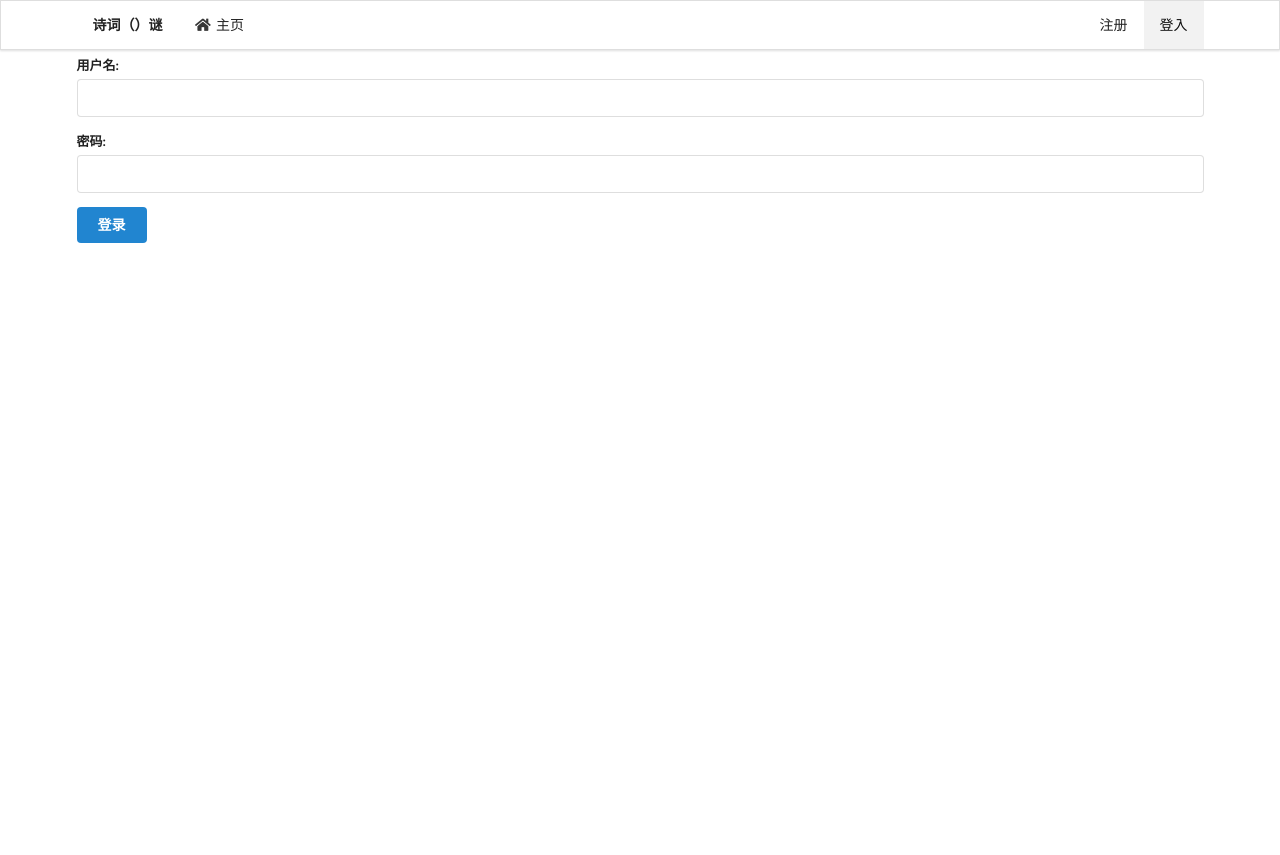
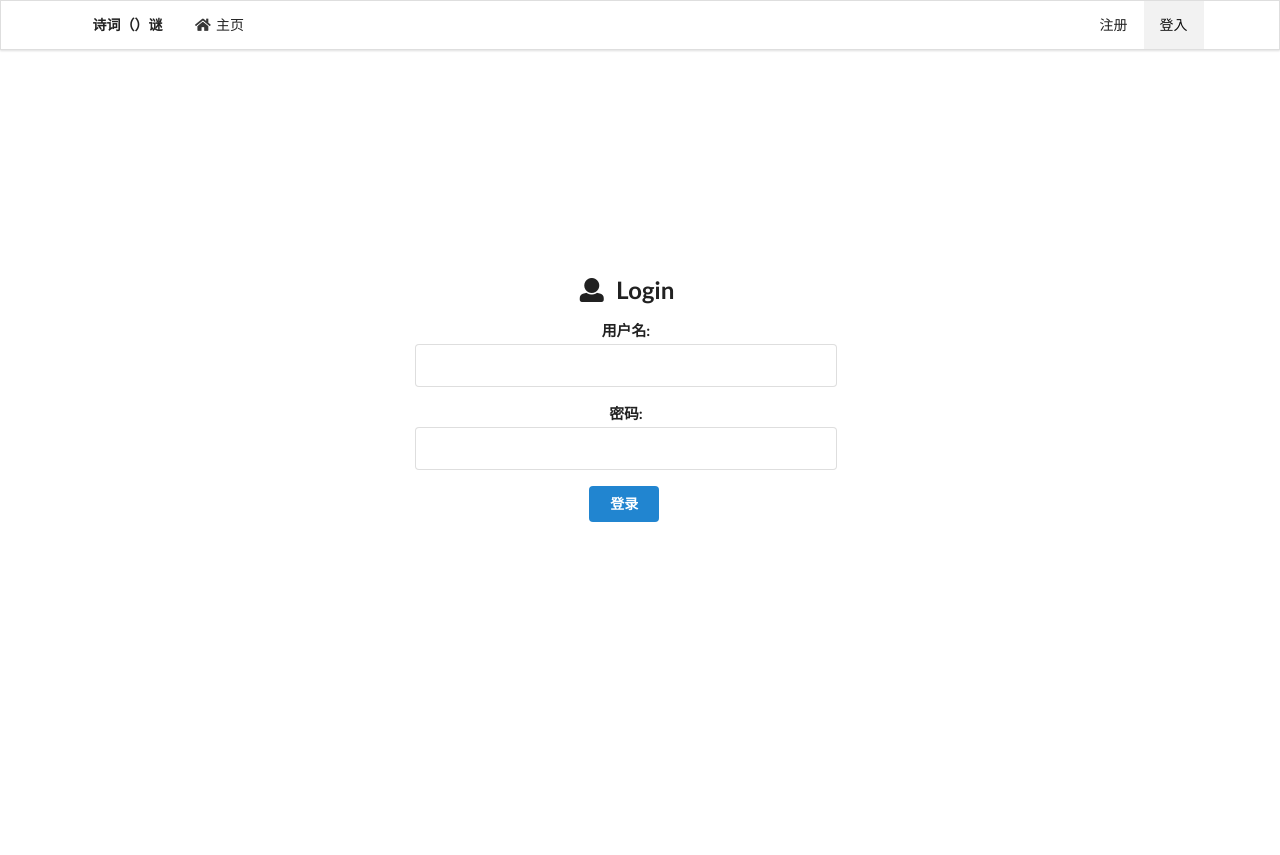
Before and after one commit to poem-snake/poem-snake, a Flask app: page /login in a window 1280 px wide. After the commit the page ends 522 px from the top, so only its background shows below. Run offline with Flask 2, Linux system fonts and the light colour scheme; some libraries are stand-ins or nearby versions.

Commit message:
Change the UI of login form

```diff
--- a/app.py
+++ b/app.py
@@ -191,7 +191,7 @@ def login():
         login_user(user, True)
         flash('Login successfully.', 'success')
         return redirect(url_for('main'))
-    return render_template('login.html', form=form)
+    return render_template('login.html', form=form,nake=True)
 
 
 @app.route("/logout")
--- a/templates/base.html
+++ b/templates/base.html
@@ -40,10 +40,15 @@
             </div>
         </div>
     </div>
+    {% block nakebody %}{% endblock %}
+    {% if not nake %}
     <div class="ui container" style="margin-top: 55px; ">
         {{ render_messages() }}
         {% block body %}{% endblock %}
     </div>
+    {% else %}
+    {{ render_messages() }}
+    {% endif %}
 </body>
 
 </html>
--- a/templates/index.html
+++ b/templates/index.html
@@ -84,7 +84,7 @@
     <i class="close icon"></i>
     <div class="content">
         <p>首先，欢迎您来到这个小游戏《古诗（）谜》</p>
-        <p>这个游戏由 <a href="mailto:songhongyishy@foxmail.com">songhongyi</a> 编写，按照 MIT 协议在 Github <a href="https://github.com/william-song-shy/poem-snake">开源</a></p>
+        <p>这个游戏由 <a href="mailto:songhongyishy@gmail.com">songhongyi</a> 编写，按照 MIT 协议在 Github <a href="https://github.com/william-song-shy/poem-snake">开源</a></p>
         <p>如果您有什么建议，欢迎您在 Github 上提交 issue，或者向我发送邮件，我会尽快处理。</p>
         <p>同时也欢迎您加入 QQ 群，<a target="_blank" href="https://qm.qq.com/cgi-bin/qm/qr?k=b8PrxbSeI5F4LK0gi0inRl6RVUdCL219&jump_from=webapi"><img border="0" src="//pub.idqqimg.com/wpa/images/group.png" alt="古诗（）谜讨论群" title="古诗（）谜讨论群"></a></p>
         <p><a href="https://www.luogu.com.cn/paste/iz42nphu">这里</a>有游戏介绍和玩法说明</p>
--- a/templates/login.html
+++ b/templates/login.html
@@ -1,7 +1,15 @@
 {% extends 'base.html' %}
 {% block title %}登录{% endblock %}
-{% block body %}
-<form method="POST" class="ui form">
+{% block nakebody %}
+<div style="display: flex;align-items: center;height:100%;">
+    <div class="ui middle aligned center aligned grid" style="width: 100%;">
+        <div class="column" style="max-width: 450px;">
+            <h2 class="ui image header">
+                <div class="content">
+                    <i class="user icon"></i>Login
+                </div>
+            </h2>
+            <form method="POST" class="ui large form">
 
                 {{ form.csrf_token }}
                 <div class="field">
@@ -19,5 +27,8 @@
                 <div class="field">
                     <button class="ui primary button" id="submit" name="submit" type="submit">登录</button>
             </form>
+        </div>
+    </div>
+</div>
 
-{% endblock body%}
+{% endblock nakebody%}
```
Lines whose indentation alone changed are shown as unchanged.
